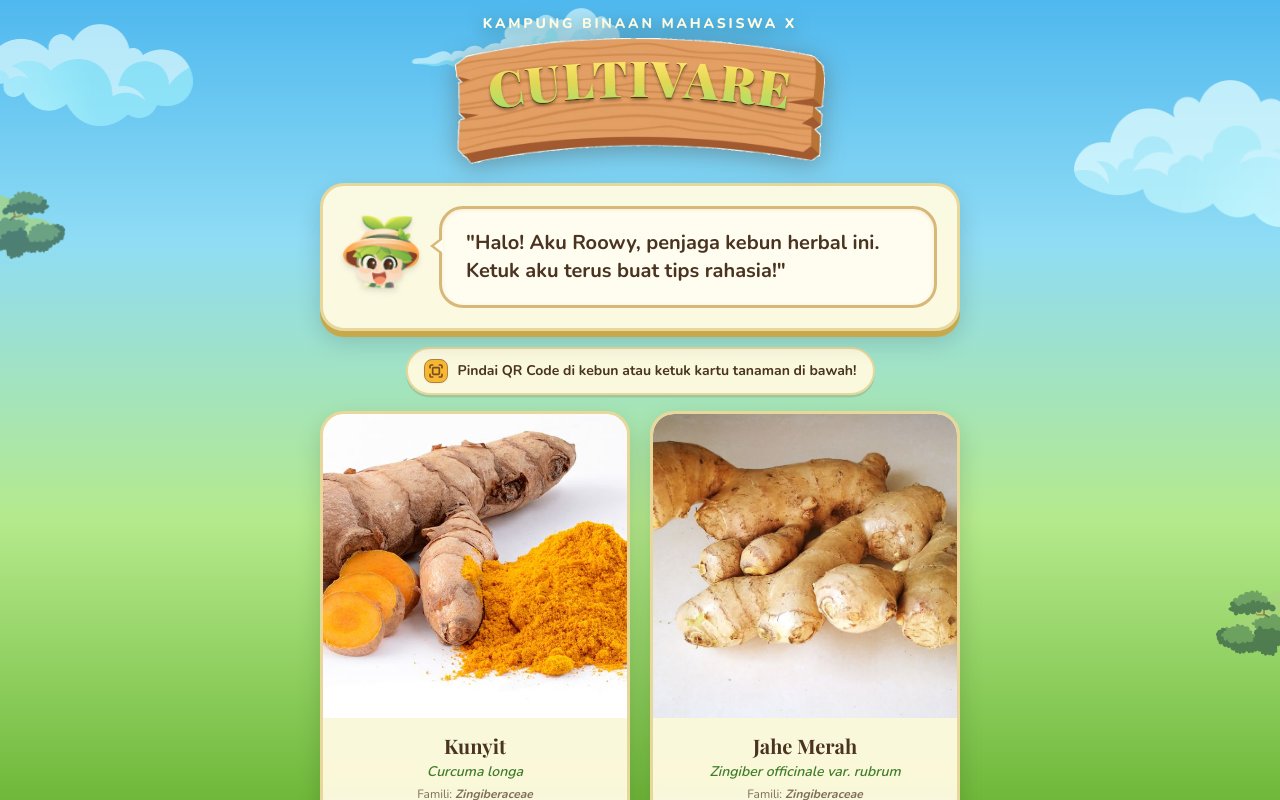
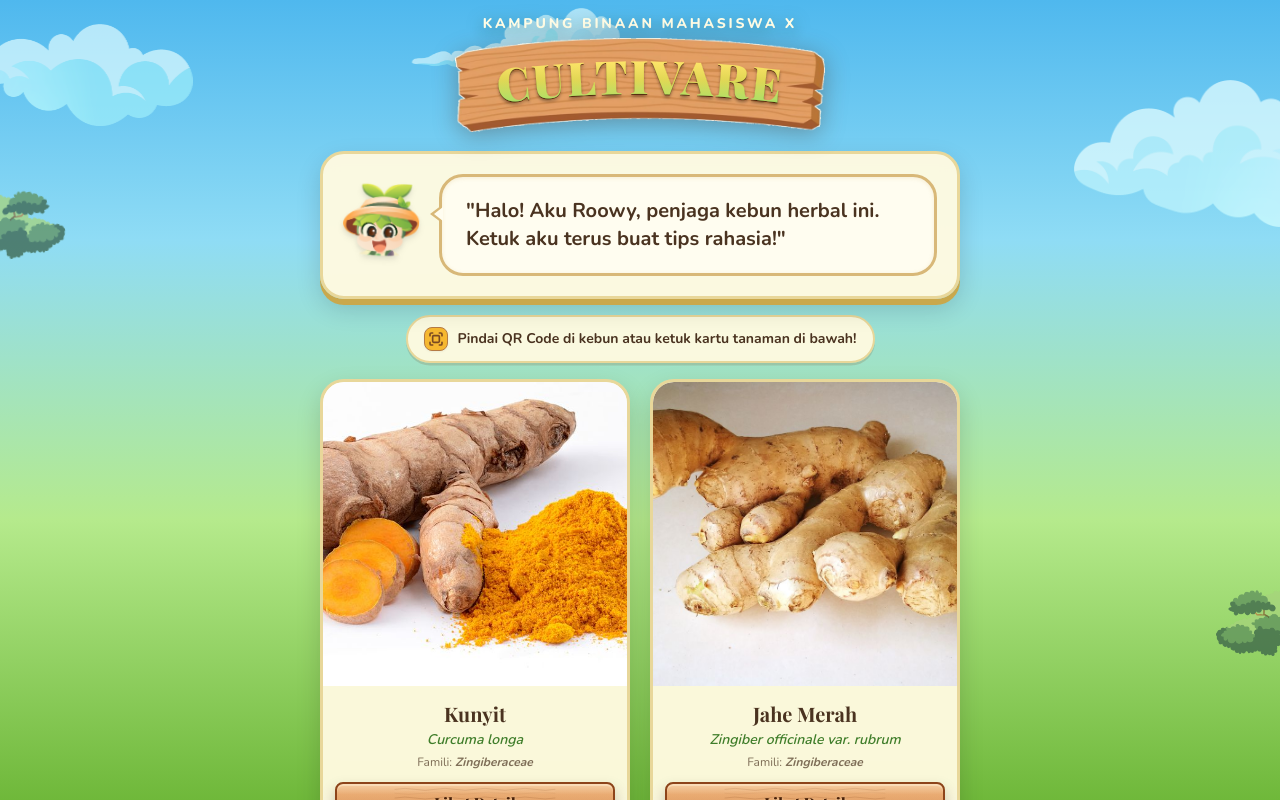
Before and after one commit to xnderdavid06/cultivare, a Next.js app: page / in a window 1280 px wide. Shown: the top 800 px of the page. Built offline with nearby package versions, Linux system fonts and the light colour scheme.

Commit message:
fix(header): slim down wooden plank dimensions and eliminate bottom dead space

```diff
--- a/components/Header.js
+++ b/components/Header.js
@@ -20,7 +20,7 @@ export default function Header({ minimal = false }) {
         >
           <div className="w-[240px] xs:w-[265px] sm:w-[320px] md:w-[370px] max-w-full group-hover:scale-[1.02] transition-transform">
             <svg
-              viewBox="0 0 866 294"
+              viewBox="0 0 866 220"
               className="w-full h-auto overflow-visible drop-shadow-[0_4px_12px_rgba(70,35,15,0.35)]"
             >
               <defs>
@@ -40,18 +40,18 @@ export default function Header({ minimal = false }) {
                 </filter>
 
                 {/* Garis lengkung simetris persis di tengah papan (jarak atas dan bawah seimbang sempurna) */}
-                <path id="cultivareArc" d="M 70 170 Q 433 106 796 170" fill="none" />
+                <path id="cultivareArc" d="M 80 155 Q 433 107 786 155" fill="none" />
               </defs>
 
-              {/* Background Papan Kayu Asli Lengkung Sesuai Gambar 2 */}
-              <image href="/assets/wood-plank.png" x="0" y="0" width="866" height="294" />
+              {/* Background Papan Kayu Asli Lengkung Sesuai Gambar 2 (Ramping & Proporsional) */}
+              <image href="/assets/wood-plank.png" x="0" y="0" width="866" height="220" />
 
-              {/* Judul CULTIVARE yang Besar, Jelas & Proporsional Rapi */}
+              {/* Judul CULTIVARE yang Proporsional Rapi, Tanpa Ruang Kosong Berlebih */}
               <text
                 fontFamily="'Playfair Display', Georgia, serif"
                 fontWeight="800"
-                fontSize="116"
-                letterSpacing="4"
+                fontSize="108"
+                letterSpacing="5"
                 fill="url(#cultivareTitleGrad)"
                 filter="url(#woodTextDepth)"
               >
```
Also changed, not shown: public/assets/wood-plank.png.
